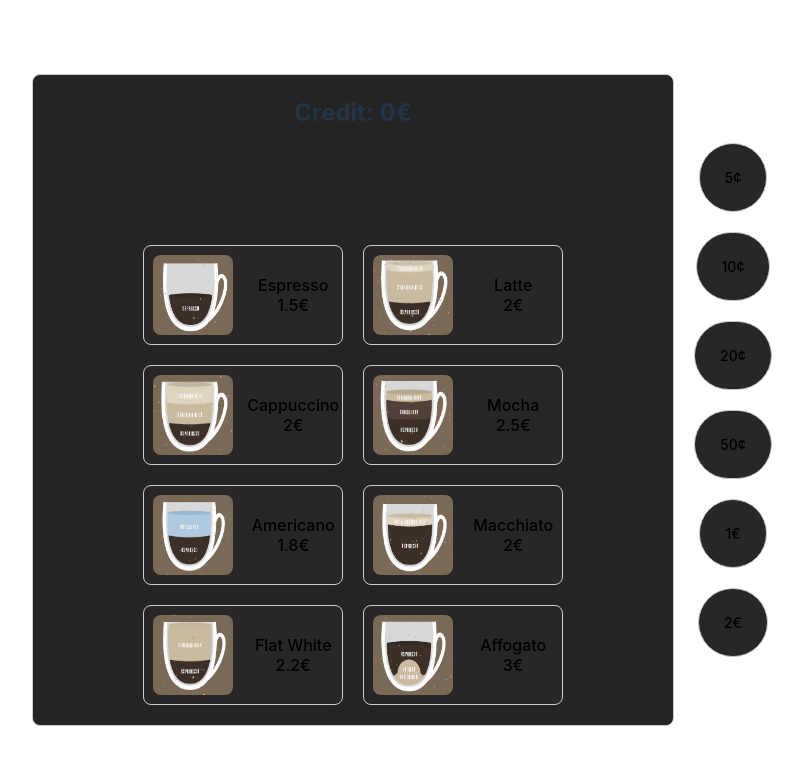
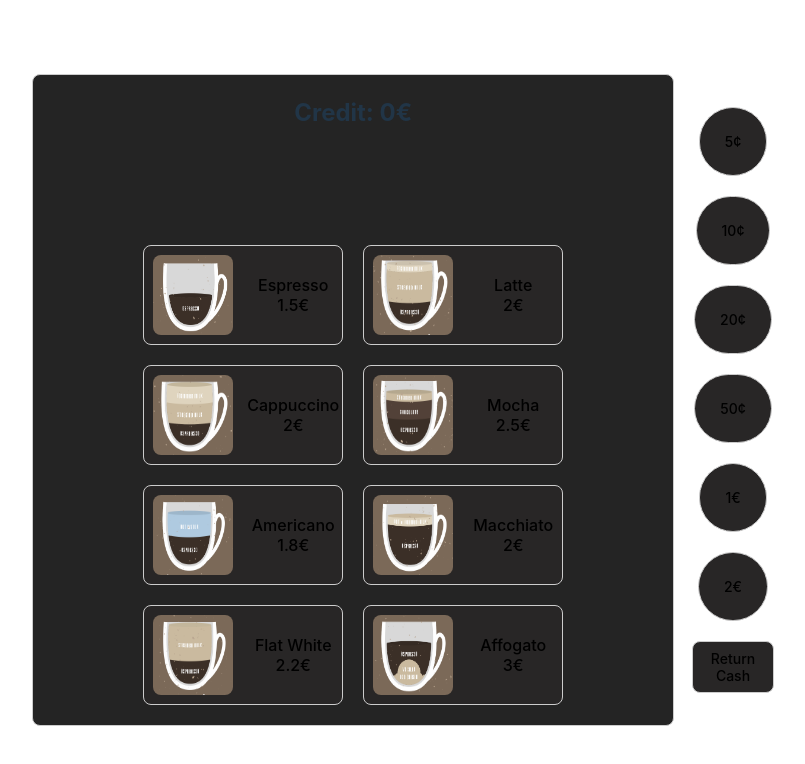
Before and after one commit to martinmilev/vending-machine-app, a React (Vite) app: page / in a window 1280 px wide. Shown: the top 764 px of the page, without its empty margins (228-1033 px from the left). Built offline with nearby package versions, Linux system fonts and the light colour scheme.

Commit message:
added return cash functionality

```diff
--- a/src/App.css
+++ b/src/App.css
@@ -71,7 +71,7 @@
   background-color: #3f3c3c;
 }
 
-.coin-buttons {
+.coins {
   max-width: 10%;
   height: 100%;
 }
@@ -82,6 +82,17 @@
   background-color: #282626;
   border: 1px solid #ccc;
   padding: 25px;
+  cursor: pointer;
+  transition: background-color 0.3s ease;
+  font-size: 14px;
+}
+
+.return-cash button {
+  max-width: 70%;
+  margin: 10px;
+  border-radius: 8px;
+  background-color: #282626;
+  border: 1px solid #ccc;
   cursor: pointer;
   transition: background-color 0.3s ease;
   font-size: 14px;
--- a/src/App.tsx
+++ b/src/App.tsx
@@ -44,6 +44,10 @@ function App() {
     setTotalAmount((prevAmount) => prevAmount + amount);
   };
 
+  const returnCash = () => {
+    setTotalAmount(0)
+  }
+
   return (
     <div className="container">
       <div className="inner-container">
@@ -56,6 +60,7 @@ function App() {
           <Coins
             handleCoinInsertion={handleCoinInsertion}
             currency={currency}
+            returnCash={returnCash}
           />
       </div>
     </div>
--- a/src/components/Coins/Coins.tsx
+++ b/src/components/Coins/Coins.tsx
@@ -1,4 +1,6 @@
-const Coins = ({ handleCoinInsertion, currency }) => currency.denominations ? (
+const Coins = ({ handleCoinInsertion, currency, returnCash }) =>
+  currency.denominations ? (
+    <div className="coins">
       <div className="coin-buttons">
         {currency.denominations.map((d) => {
           if (d % 1 === 0) {
@@ -17,6 +19,14 @@ const Coins = ({ handleCoinInsertion, currency }) => currency.denominations ? (
           );
         })}
       </div>
-) : <div></div>
+      <div className="return-cash">
+        <button onClick={() => returnCash()}>
+          Return Cash
+        </button>
+      </div>
+    </div>
+  ) : (
+    <div></div>
+  );
 
 export default Coins;
```
Lines whose indentation alone changed are shown as unchanged.
